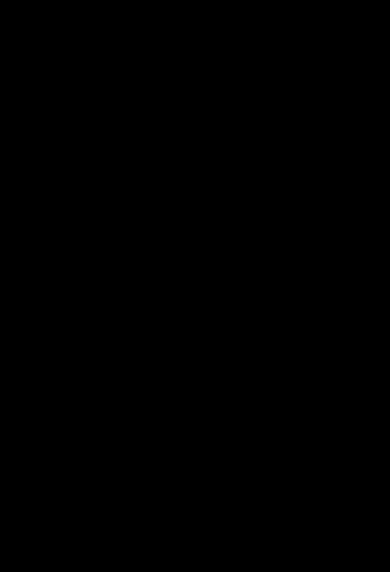
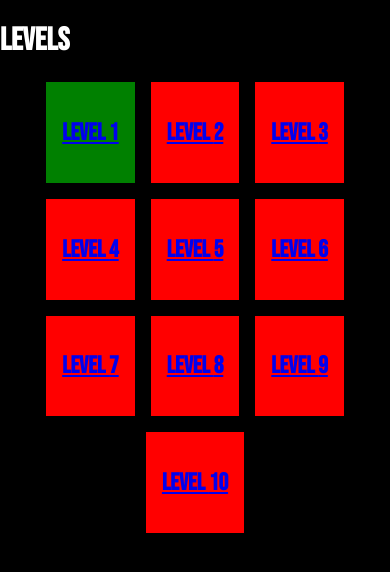
Before and after one commit to pslib-cz/2023-p3a-mpa-react-project-TomasKrycfalusij, a React (Vite) app in the folder my-app/: page /levels in a window 390 px wide. Before the commit this address had no page. Shown: the top 572 px of the page. Built offline with nearby package versions, Linux system fonts and the light colour scheme.

Commit message:
příprava na mobilní verzi a levels mennu

```diff
--- a/my-app/src/App.tsx
+++ b/my-app/src/App.tsx
@@ -3,7 +3,7 @@ import Game from './pages/Game';
 import ContextProvider from './components/ContextProvider';
 import { BrowserRouter as Router, Routes, Route } from 'react-router-dom'; // Updated import statements
 import MainMenu from './pages/MainMenu';
-import Home from './pages/Home';
+import Levels from './pages/Levels';
 
 
 const App = () => {
@@ -12,8 +12,8 @@ const App = () => {
             <Router>
                 <Routes>
                     <Route path="/" element={<MainMenu />} />
-                    <Route path="/game" element={<Game />} /> {/* Updated path for the Game component */}
-                    <Route path="/home" element={<Home />} /> {/* Added a separate route for Home */}
+                    <Route path="/game" element={<Game />} />
+                    <Route path="/levels" element={<Levels />} />
                 </Routes>
             </Router>
         </ContextProvider>
--- a/my-app/src/components/Reducer.tsx
+++ b/my-app/src/components/Reducer.tsx
@@ -58,8 +58,9 @@ const initialUpgrades: Upgrade[] = [
 // Define the initial state
 export const initialState: State = {
   money: 0,
+  health: 10,
   level: 1,
-  health: 10,
+  gameLevelReached: 1,
   upgrades: initialUpgrades,
 };
 
@@ -70,11 +71,6 @@ const reducer: Reducer<State, Action> = (state = initialState, action) => {
       return {
         ...state,
         money: state.money + action.payload,
-      };
-    case ActionType.UPDATE_LEVEL:
-      return {
-        ...state,
-        level: action.payload,
       };
     case ActionType.UPDATE_PLAYER_HEALTH:
       return {
@@ -94,6 +90,16 @@ const reducer: Reducer<State, Action> = (state = initialState, action) => {
           return upgrade;
         }),
       };
+    case ActionType.UPDATE_LEVEL:
+        return {
+          ...state,
+          level: action.payload,
+        };
+    case ActionType.UPDATE_GAME_LEVEL_REACHED:
+      return {
+        ...state,
+        gameLevelReached: action.payload,
+      }
     default:
       return state;
   }
--- a/my-app/src/pages/Game.tsx
+++ b/my-app/src/pages/Game.tsx
@@ -1,17 +1,14 @@
 import React, { useState, useEffect, useContext } from 'react';
 import Player from '../components/Player';
-import gameStyle from '../GameStyle.module.css';
+import gameStyle from './GameStyle.module.css';
 import Missile from '../components/Missile';
 import { v4 as uuidv4 } from 'uuid';
-import { Context } from '../components/ContextProvider'; // Assuming your context file is named Context.js or Context.tsx
-import { ActionType } from '../types/ReducerTypes'; // Assuming you exported ActionType enum from your reducer file
+import { Context } from '../components/ContextProvider';
+import { ActionType } from '../types/ReducerTypes';
 import Enemy from '../components/Enemy';
-
 import { EnemyType, enemiesSelector } from '../types/EnemyTypes';
 import { Coordinates } from '../types/BasicTypes';
 import { MissileType, missilesSelector } from '../types/MissileTypes';
-
-
 
 export const spawnMissile = (
   normalizedDx: number,
@@ -44,10 +41,32 @@ export const spawnMissile = (
 
 const Game: React.FC = () => {
   const { playerStats, dispatch } = useContext(Context);
+    // ----- OTHER ----- //
+
+    const [screenWidth, setScreenWidth] = useState<number>(window.innerWidth);
+    const [screenHeight, setScreenHeight] = useState<number>(window.innerHeight);
+
+    useEffect(() => {
+      const updateScreenValues = () => {
+        const newScreenHeight = window.innerWidth > 960 ? window.innerHeight : window.innerHeight - 200;
+        setScreenHeight(newScreenHeight);
+        setScreenWidth(window.innerWidth);
+        console.log("change")
+      };
+
+      updateScreenValues(); // Call once to initialize the state
+
+      window.addEventListener('resize', updateScreenValues); // Listen for window resize events
+
+      return () => {
+        window.removeEventListener('resize', updateScreenValues); // Clean up event listener on unmount
+      };
+    }, []);
+
   // ----- PLAYER ----- //
   const [playerPosition, setPlayerPosition] = useState<Coordinates>({
-    x: window.innerWidth / 2,
-    y: window.innerHeight / 2,
+    x: screenWidth / 2,
+    y: screenHeight / 2,
   });
   const [mousePosition, setMousePosition] = useState<Coordinates>({ x: 0, y: 0 });
   const [playerRotation, setPlayerRotation] = useState<number>(0);
@@ -75,10 +94,6 @@ const Game: React.FC = () => {
   const [enemies, setEnemies] = useState<EnemyType[]>([]);
   const enemySpawnInterval = 3000;
   const [enemiesKilled, setEnemiesKilled] = useState(new Map());
-
-  // ----- OTHER ----- //
-  const screenWidth = window.innerWidth;
-  const screenHeight = window.innerHeight;
 
 
   // ----- HANDLING KEYBOARD ACTIONS ----- //
@@ -147,15 +162,15 @@ const Game: React.FC = () => {
       setVelocity(updatedVelocity);
 
       const updatedPlayerPosition = {
-        x: Math.min(window.innerWidth - playerWidth, Math.max(0, playerPosition.x + updatedVelocity.x)),
-        y: Math.min(window.innerHeight - playerHeight, Math.max(0, playerPosition.y + updatedVelocity.y)),
+        x: Math.min(screenWidth - playerWidth, Math.max(0, playerPosition.x + updatedVelocity.x)),
+        y: Math.min(screenHeight - playerHeight, Math.max(0, playerPosition.y + updatedVelocity.y)),
       };
 
       const hitsBorder =
         updatedPlayerPosition.x === 0 ||
-        updatedPlayerPosition.x === window.innerWidth - playerWidth ||
+        updatedPlayerPosition.x === screenWidth - playerWidth ||
         updatedPlayerPosition.y === 0 ||
-        updatedPlayerPosition.y === window.innerHeight - playerHeight;
+        updatedPlayerPosition.y === screenHeight - playerHeight;
 
       if (hitsBorder) {
         setAcceleration({ x: 0, y: 0 });
@@ -194,9 +209,9 @@ const Game: React.FC = () => {
         prevMissiles.map((missile) => {
           const withinBoundaries =
             missile.position.x >= 0 &&
-            missile.position.x <= window.innerWidth &&
+            missile.position.x <= screenWidth &&
             missile.position.y >= 0 &&
-            missile.position.y <= window.innerHeight;
+            missile.position.y <= screenHeight;
 
           const newPosition = {
             x: missile.position.x + missile.velocityX,
@@ -367,7 +382,7 @@ const Game: React.FC = () => {
       clearInterval(updateLoop);
       document.removeEventListener('click', mouseClick);
     };
-  }, [gamePaused, acceleration, friction, maxSpeed, playerPosition, velocity, playerWidth, playerHeight]);
+  }, [gamePaused, acceleration, friction, maxSpeed, playerPosition, velocity, playerWidth, playerHeight, screenHeight]);
   // -----   A L L   T H E   B I G   L O G I C   ----- //
 
 
@@ -415,8 +430,8 @@ const Game: React.FC = () => {
   useEffect(() => {
     if (!gamePaused) {
       const spawnEnemy = () => {
-        const randomX = Math.random() < 0.5 ? -50 : window.innerWidth + 50;
-        const randomY = Math.random() * window.innerHeight;
+        const randomX = Math.random() < 0.5 ? -50 : screenWidth + 50;
+        const randomY = Math.random() * screenHeight;
 
         const newEnemy: EnemyType = {
           ...enemiesSelector[0],
@@ -431,7 +446,7 @@ const Game: React.FC = () => {
 
       return () => clearInterval(enemySpawnTimer);
     }
-  }, [gamePaused, enemySpawnInterval]);
+  }, [gamePaused, enemySpawnInterval, screenHeight]);
   // ----- SPAWNING ENEMIES ----- //
 
 
--- a/my-app/src/GameStyle.module.css
+++ b/my-app/src/pages/GameStyle.module.css
@@ -1,12 +1,18 @@
 .gameBackground {
     width: 100vw;
-    height: 100vh;
+    height: calc(100vh - 200px);
     overflow: hidden;
-    background-image: url("./assets/backgrounds/spacetile.png");
+    background-image: url("../assets/backgrounds/spacetile.png");
     background-repeat: repeat;
     background-position: 0px 0px;
     background-size: 50%;
     user-select: none;
+}
+
+@media screen and (min-width: 960px) {
+    .gameBackground {
+        height: 100vh;
+    }
 }
 
 .stats {
--- a/my-app/src/pages/Home.tsx
+++ /dev/null
@@ -1,11 +0,0 @@
-import React from 'react'
-
-const Home = () => {
-  return (
-    <div>
-      <p style={{color: "white"}}>This is Home</p>
-    </div>
-  )
-}
-
-export default Home
--- /dev/null
+++ b/my-app/src/pages/Levels.module.css
@@ -0,0 +1,20 @@
+.levelsList {
+    display: flex;
+    flex-wrap: wrap;
+    justify-content: center;
+    gap: 1em;
+
+}
+
+.singleLevel {
+    padding: 1em;
+    background-color: gray;
+}
+
+.notReached {
+    background-color: red;
+}
+
+.reached {
+    background-color: green;
+}
--- /dev/null
+++ b/my-app/src/pages/Levels.tsx
@@ -0,0 +1,38 @@
+import React, { useContext } from 'react'
+import { allLevels } from '../types/Levels'
+import levelsStyle from './Levels.module.css'
+import { Context } from '../components/ContextProvider';
+import { Link } from 'react-router-dom';
+import { ActionType } from '../types/ReducerTypes';
+
+const Levels = () => {
+  const { playerStats, dispatch } = useContext(Context);
+
+  return (
+    <div>
+      <h1>LEVELS</h1>
+      <div className={levelsStyle.levelsList}>
+        {allLevels.map((level, index) => (
+          <Link
+            key={index}
+            to={playerStats.level >= level.level ? "/game" : "#"} // Specify the link destination based on the condition
+            onClick={() => {
+              if (playerStats.level >= level.level) {
+                dispatch({ type: ActionType.UPDATE_LEVEL, payload: level.level });
+              }
+            }}
+            className={`${levelsStyle.singleLevel} ${
+              playerStats.gameLevelReached >= level.level
+                ? levelsStyle.reached
+                : levelsStyle.notReached
+            }`}
+          >
+            <h2>Level {level.level}</h2>
+          </Link>
+        ))}
+      </div>
+    </div>
+  )
+}
+
+export default Levels
--- a/my-app/src/pages/MainMenu.module.css
+++ b/my-app/src/pages/MainMenu.module.css
@@ -46,9 +46,22 @@
     background-image: url("../assets/player/body/Main Ship - Base - Full health.png");
     background-size: cover;
     background-position: center;
-    animation: playerIconAnimation 1s infinite;
+    animation: playerIconAnimation 3s infinite;
 }
 
+@keyframes playerIconAnimation {
+    0% {
+        left: 30%;
+    }
+    50% {
+        left: 80%;
+    }
+    100% {
+        left: 30%;
+    }
+}
+
+/*
 @keyframes playerIconAnimation {
     0% {
         transform: translate(-50%, -50%) rotateZ(45deg);
@@ -60,6 +73,7 @@
         transform: translate(-50%, -50%) rotateZ(45deg);
     }
 }
+*/
 
 .enemyIcon {
     position: absolute;
--- a/my-app/src/pages/MainMenu.tsx
+++ b/my-app/src/pages/MainMenu.tsx
@@ -13,9 +13,10 @@ const MainMenu = () => {
       <div className={mainMenuStyle.buttonsContainer}>
         <h1 className={mainMenuStyle.header}>Protect the sun!</h1>
         <h2 className={mainMenuStyle.sectionName}>Main Menu</h2>
-        <Link className={mainMenuStyle.menuLink} to="/game">Start Game</Link>
+        <Link className={mainMenuStyle.menuLink} to="/levels">Levels</Link>
       </div>
       <div className={mainMenuStyle.playerIcon}></div>
+      {/*
       <div className={mainMenuStyle.leftEnemies}>
         {leftEnemies.map((enemy, index) => (
           <div key={index} style={{ top: `${index * 33.33 + 16.5}%`, left: "20%" }} className={mainMenuStyle.enemyIcon}></div>
@@ -26,6 +27,7 @@ const MainMenu = () => {
           <div key={index} style={{ top: `${index * 33.33 + 16.5}%`, left: "80%" }} className={mainMenuStyle.enemyIcon}></div>
         ))}
       </div>
+      */}
     </div>
   );
 };
--- a/my-app/src/types/Levels.ts
+++ b/my-app/src/types/Levels.ts
@@ -3,7 +3,7 @@ export interface LevelType {
     enemies: number[];
 }
 
-export const Levels: LevelType[] = [
+export const allLevels: LevelType[] = [
     {
         level: 1,
         enemies: [4]
```
Also changed, not shown: my-app/src/types/ReducerTypes.ts (+11 -3 lines).
